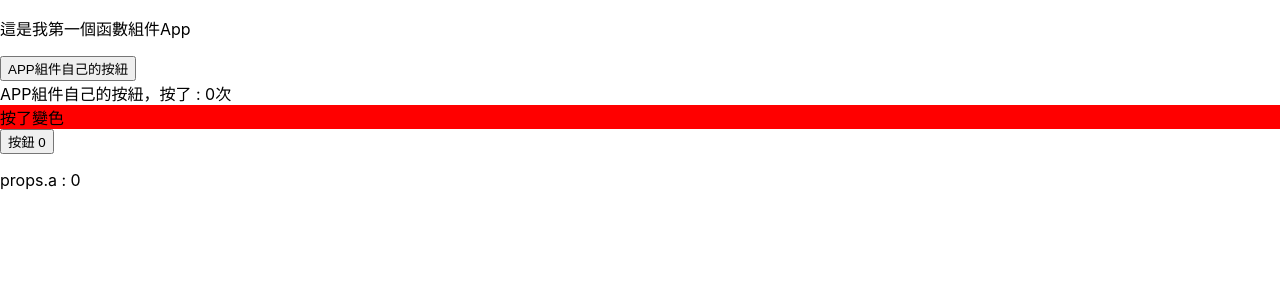
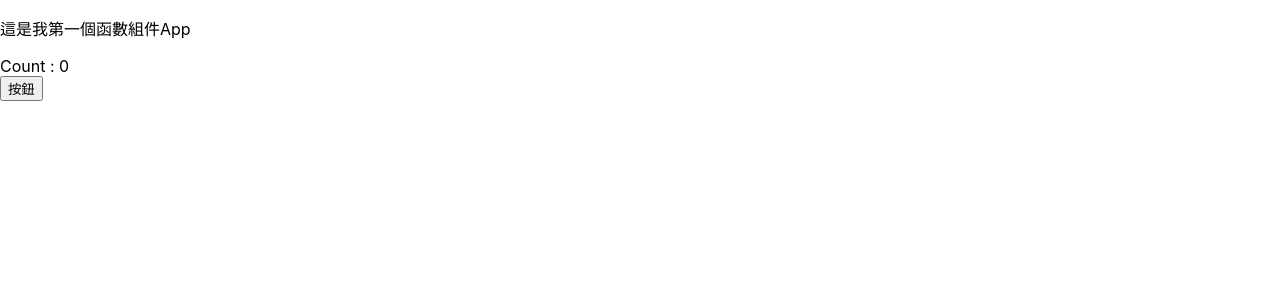
Before and after one commit to taiwanhua/Code_ArhuaReactCourse, a React (Create React App) app: page / in a window 1280 px wide. Shown: the top 300 px of the page. Built offline with nearby package versions, Linux system fonts and the light colour scheme.

Commit message:
子組件向父組件傳遞資料

```diff
--- a/src/App.js
+++ b/src/App.js
@@ -8,10 +8,8 @@ const App = () => {
   return (
     <>
       <p >這是我第一個函數組件App</p>
-      <button onClick={() => { setCount(Count + 1) }}>APP組件自己的按紐</button>
-      <div>APP組件自己的按紐，按了 : {Count}次</div>
-      <div style={{ backgroundColor: Count > 0 ? "green" : "red" }}>按了變色</div>
-      <Buttonone a={Count}></Buttonone>
+      <div>Count : {Count}</div>
+      <Buttonone a={(x) => { setCount(x) }}></Buttonone>
     </>
   )
 }
--- a/src/Buttonone.js
+++ b/src/Buttonone.js
@@ -2,11 +2,10 @@ import React, { useState } from 'react';
 import PropTypes from 'prop-types';
 
 const Buttonone = (props) => {
-    const [Restore, setRestore] = useState(props.a)
+
     return (
         <>
-            <button onClick={() => { setRestore(Restore + 2) }}> 按鈕 {Restore}</button>
-            <p>props.a : {props.a}</p>
+            <button onClick={() => { props.a(200) }}> 按鈕</button>
         </>
     )
 }
```
